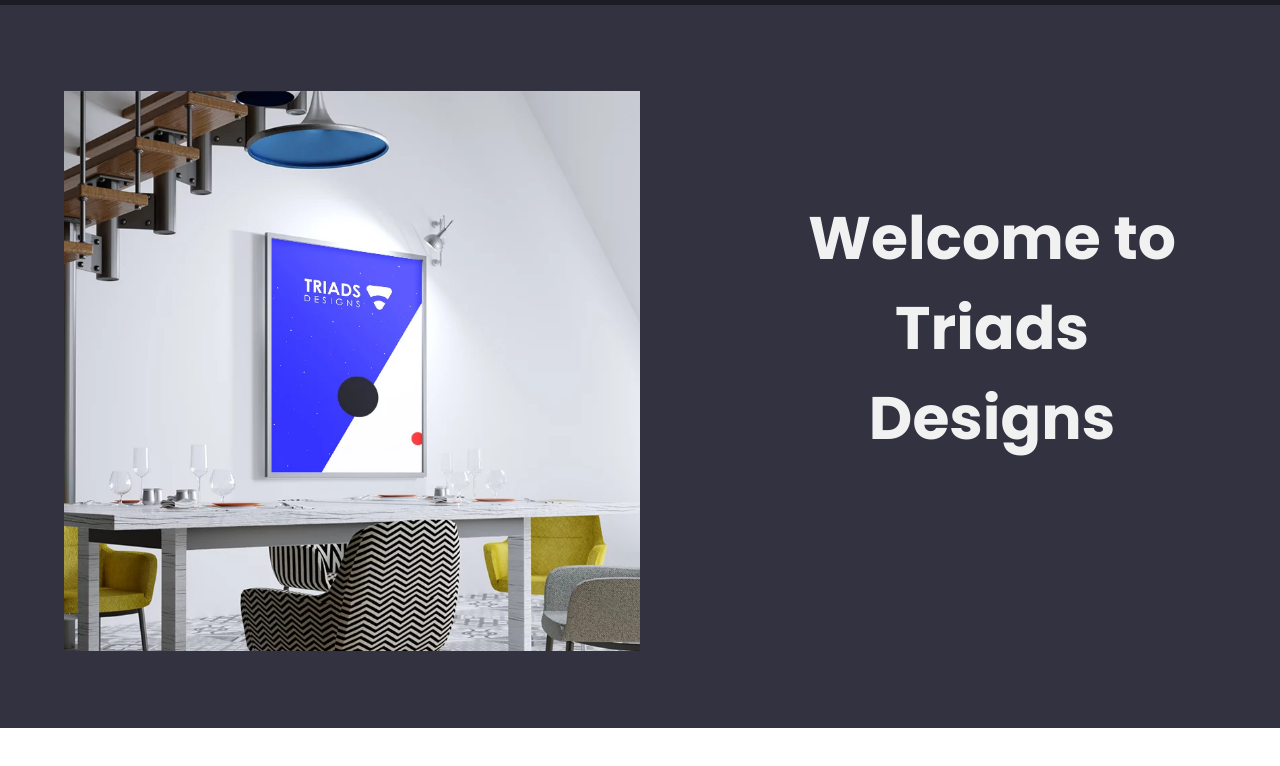
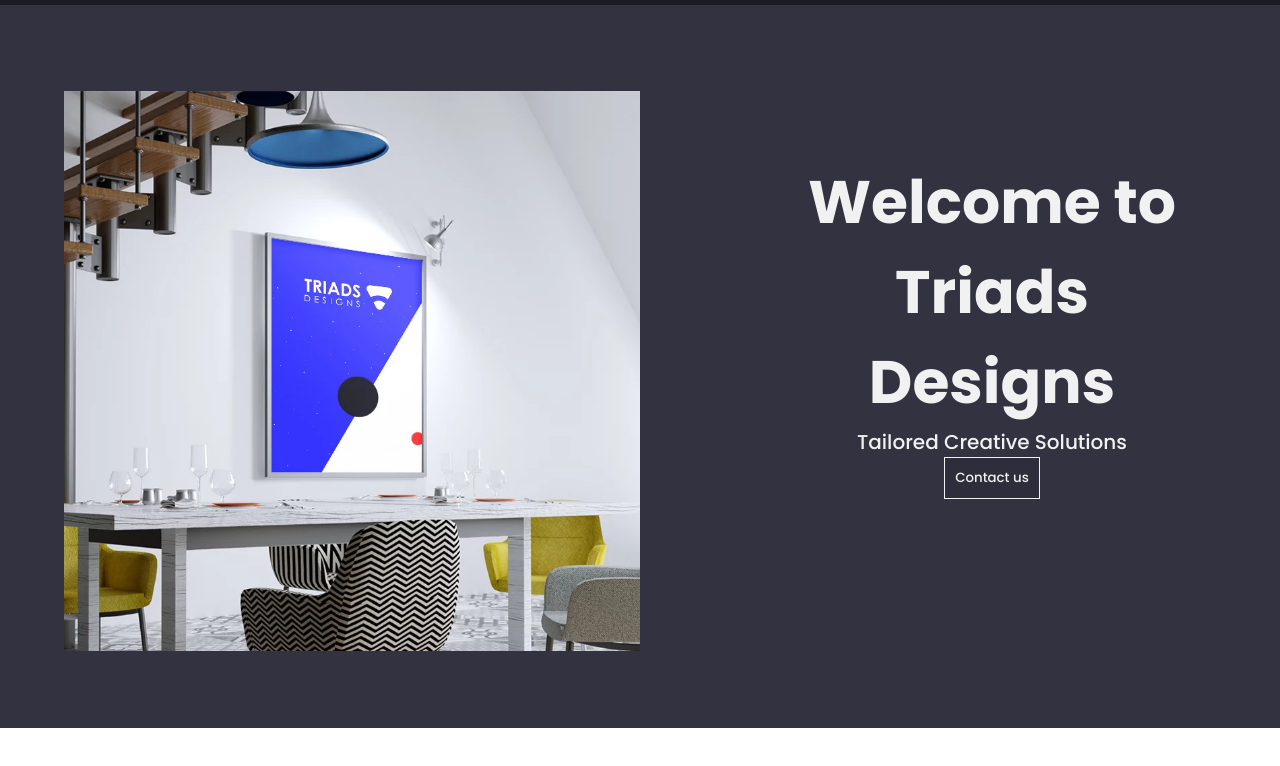
Before and after one commit to ananthun111/Traids-designs, a plain HTML site: page index.html in a window 1280 px wide. Shown: the part 72-838 px from the top of the page. Drawn offline with Linux system fonts and the light colour scheme.

Commit message:
banner completed

```diff
--- a/css/style.scss
+++ b/css/style.scss
@@ -130,6 +130,16 @@ nav{
             align-items: center;
             color: var(--F1);
             font-size: 40PX;
+            p{
+                font-size: 20px;
+                font-weight: 500;
+            }
+            button{
+                background: #1c1c2432 ;
+                color: var(--F1);
+                padding: 10px;
+                border: solid 1px var(--F1);
+            }
         }
     }
     @media screen and (max-width : 800px) {
--- a/index.html
+++ b/index.html
@@ -45,6 +45,8 @@
                     <h2>Welcome to</h2>
                     <h2>Triads</h2>
                     <h2>Designs</h2>
+                    <p>Tailored Creative Solutions</p>
+                    <button>Contact us</button>
                 </div>
             </div>
         </div>
```
Also changed, not shown: css/style.css, 1 other file.
